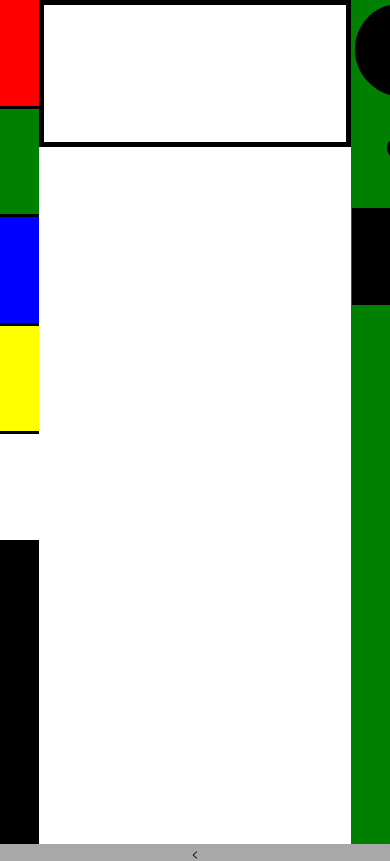
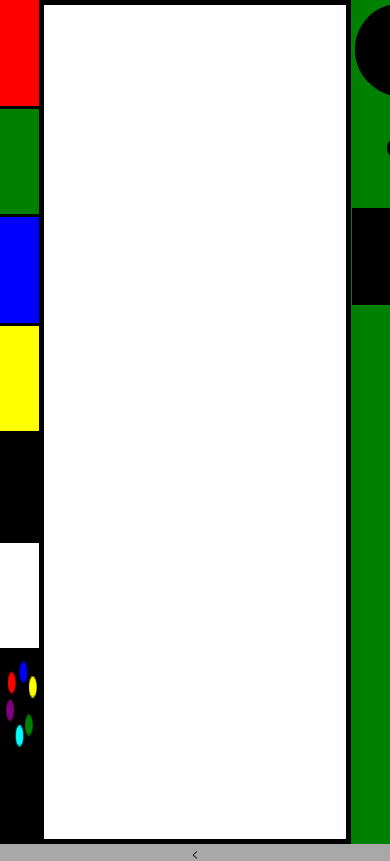
Before and after one commit to AleholmEHN/ritprogram, a plain HTML site: page www/index.html in a window 390 px wide. Shown: the top 861 px of the page. Drawn offline with Linux system fonts and the light colour scheme; some packages are replaced by stand-ins of ours.

Commit message:
fungerar

```diff
--- a/www/css/index.css
+++ b/www/css/index.css
@@ -217,3 +217,11 @@ h1 {
     height: 12.5%;
     background-color: black ;
 }
+
+#canvasCustom
+{
+    box-sizing: border-box;
+    width: 100%;
+    height: 12.5%;
+    background-color: white ;
+}
--- a/www/index.html
+++ b/www/index.html
@@ -42,10 +42,12 @@
                 </canvas>
                 <canvas id="canvasYellow" width="50px" height="50px" onclick="yellowClick()">
                 </canvas>
+
+                <canvas id="canvasBlack" width="50px" height="50px" onclick="blackClick()">
+                </canvas>
                 <canvas id="canvasWhite" width="50px" height="50px" onclick="whiteClick()">
                 </canvas>
-                <canvas id="canvasBlack" width="50px" height="50px" onclick="blackClick()">
-                </canvas>
+                <canvas id="canvasCustom" width="50px" height="50px" onclick="customColor()"></canvas>
             </div>
 <                </div>
             <div id="mitten">
--- a/www/js/index.js
+++ b/www/js/index.js
@@ -55,19 +55,48 @@ app.initialize();
 
 $(document).ready(function()
 {
-    $(function() {
+
+    $(function()
+    {
         var w = $(window).width();
-        var mittenW = w*0.80;
+        var mittenW = parseInt(w*0.80);
+
+/*        var canvas = document.createElement('canvas');
+        canvas.id     = "rityta";
+        canvas.width  = mittenW;
+        canvas.height = $(window).height;
+        canvas.style.zIndex   = 100;
+        canvas.style.position = "absolute";
+        canvas.style.border   = "1px solid red";
+        canvas.boxSizing = "border-box";
+
+        var minDiv = document.getElementById("mitten");
+        minDiv.appendChild(canvas);*/
 
         $("#rityta").css("width", mittenW + "px");
-//        var h = $(window).height();
-//        $("#rityta").css("height", h + "px");
-        var r = document.getElementById("#rityta");
-        r.width = mittenW + "px";
-//        r.height = h + "px";
-//        var margin = w*0.20;
-//        $("rityta").css("left", margin + "px");
+        var h = $(window).height();
+        $("#rityta").css("height", h + "px");
+
+        canvasCreated();
     });
+
+
+
+});
+
+function canvasCreated()
+{
+    var rityta2 = new RoboroCanvas("canvasCustom");
+
+    rityta2.fill("black");
+    rityta2.circle(25,25,25,"black");
+    rityta2.circle(15, 15, 5, "red");
+    rityta2.circle(30, 10, 5, "blue");
+    rityta2.circle(42, 17, 5, "yellow");
+    rityta2.circle(37, 35, 5, "green");
+    rityta2.circle(25, 40, 5, "cyan");
+    rityta2.circle(13, 28, 5, "purple");
+
 
     var rityta = new RoboroCanvas("rityta");
     rityta.updatesPerSecond = 100;
@@ -75,6 +104,7 @@ $(document).ready(function()
     {
         with (rityta)
         {
+
             if (mouse.left)
             {
                 if (isCircle)
@@ -83,12 +113,14 @@ $(document).ready(function()
                 }
                 else
                 {
+
                     rectangle(mouse.x, mouse.y, penSize, penSize, penColor);
                 }
             }
         }
     }
-});
+}
+
 
 var penColor = "black";
 var penSize = 5;
@@ -150,14 +182,8 @@ function blackClick()
     penColor = "black";
 }
 
-
-/*var rityta = new RoboroCanvas("rityta");
-
-rityta.update = function()
+function customColor()
 {
-    with (rityta)
-    {
-        fill("green");
-//    rityta.circle(100, 100, 50, "red");
-    }
-}*/
+    var col = prompt("Ange ny färg");
+    penColor = col;
+}
```
